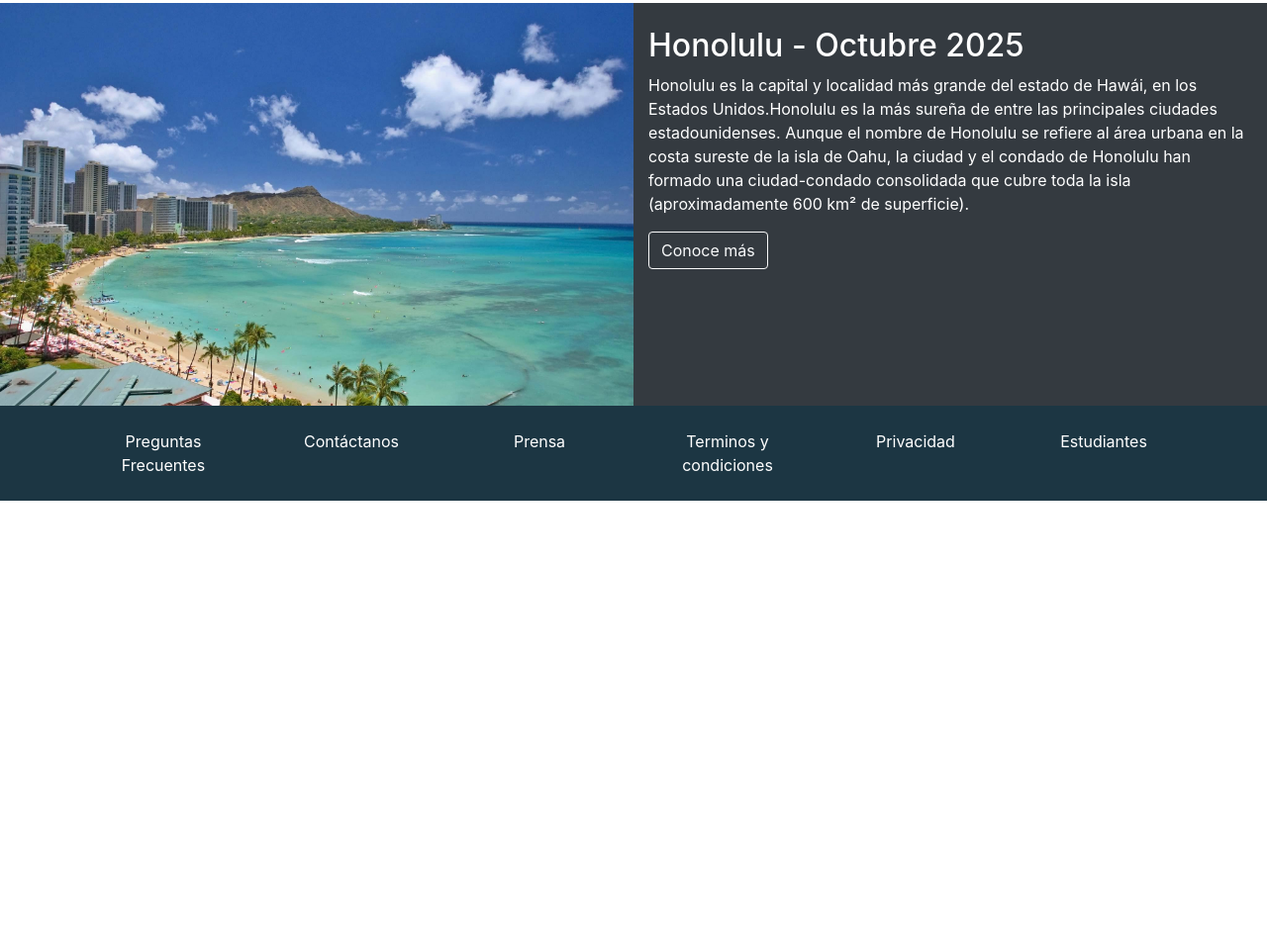
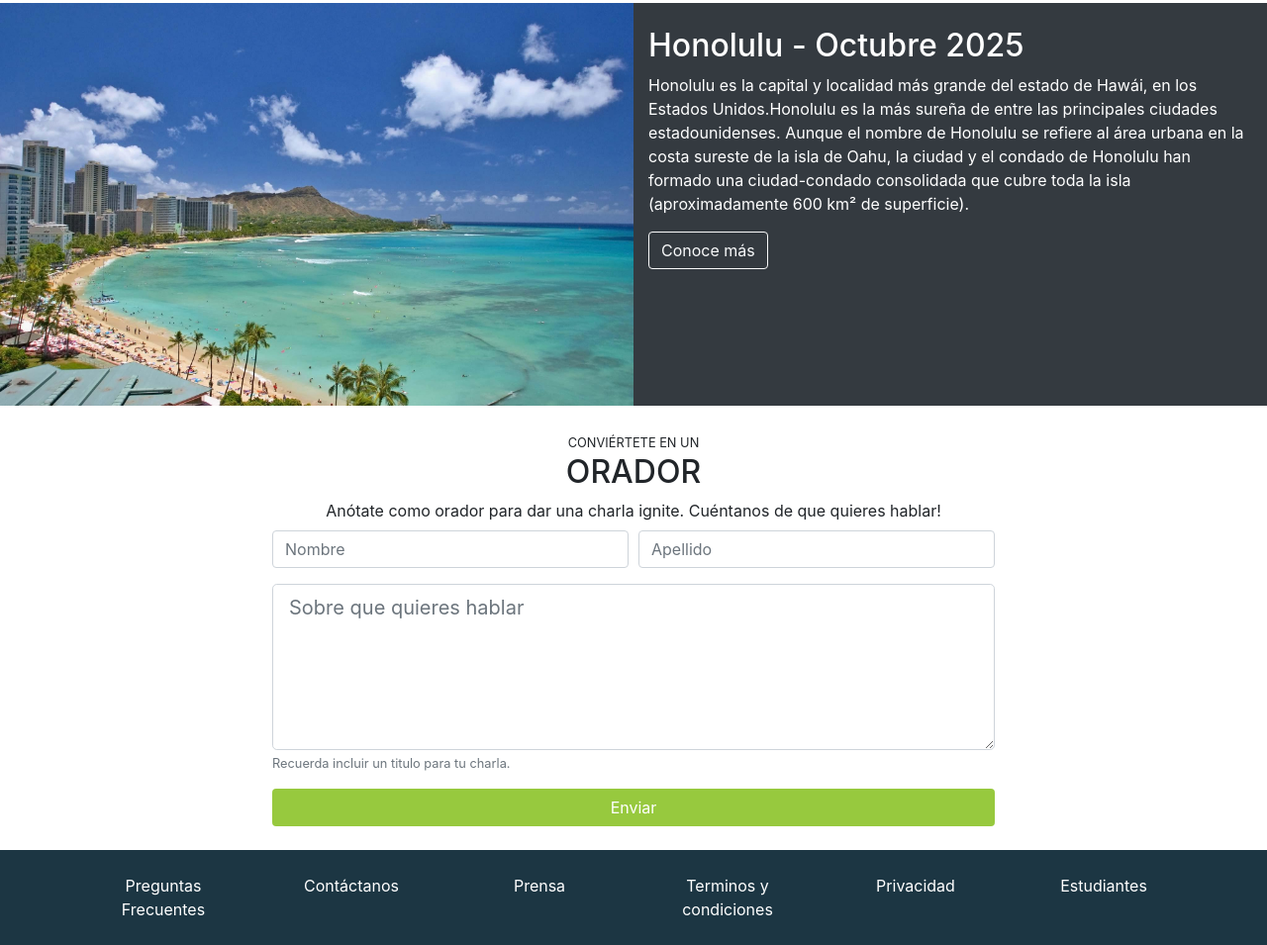
Before and after one commit to AndresCampuzano/bootstrap-platzi-conf, a plain HTML site: page index.html in a window 1280 px wide. Shown: the part 1919-2874 px from the top of the page at 99% size. Before the commit the page ends 2425 px from the top, so only its background shows below. Drawn offline with nearby package versions, Linux system fonts and the light colour scheme.

Commit message:
Added bootstrap form.

```diff
--- a/index.html
+++ b/index.html
@@ -179,7 +179,51 @@
     </div>
   </section>
 
-
+  <!-- Become a Speaker -->
+  <section id="orador" class="pt-4 pb-4">
+    <div class="container">
+      <div class="row">
+        <div class="col text-uppercase text-center">
+          <small>Conviértete en un </small>
+          <h2>Orador</h2>
+        </div>
+      </div>
+      <div class="row">
+        <div class="col text-center">
+          Anótate como orador para dar una charla ignite.
+          Cuéntanos de que quieres hablar!
+        </div>
+      </div>
+      <div class="row">
+        <div class="col col-md-10 offset-md-1 col-lg-8 offset-lg-2 pt-2">
+          <form>
+            <div class="form-row">
+              <div class="form-group col-12 col-md-6">
+                <input type="text" class="form-control" placeholder="Nombre">
+              </div>
+              <div class="form-group col-12 col-md-6">
+                <input type="text" class="form-control" placeholder="Apellido">
+              </div>
+            </div>
+            <div class="form-group form-row">
+              <div class="col">
+                <textarea name="text" class="form-control form-control-lg"
+                id="" cols="30" rows="5" placeholder="Sobre que quieres hablar"></textarea>
+                <small class="form-text text-muted">
+                  Recuerda incluir un titulo para tu charla.
+                </small>
+              </div>
+            </div>
+            <div class="form-row">
+              <div class="col">
+                <button class="btn btn-platzi btn-block" type="button">Enviar</button>
+              </div>
+            </div>
+          </form>
+        </div>
+      </div>
+    </div>
+  </section>
 
   <!-- Footer -->
   <footer id="footer" class="pb-4 pt-4">
```
